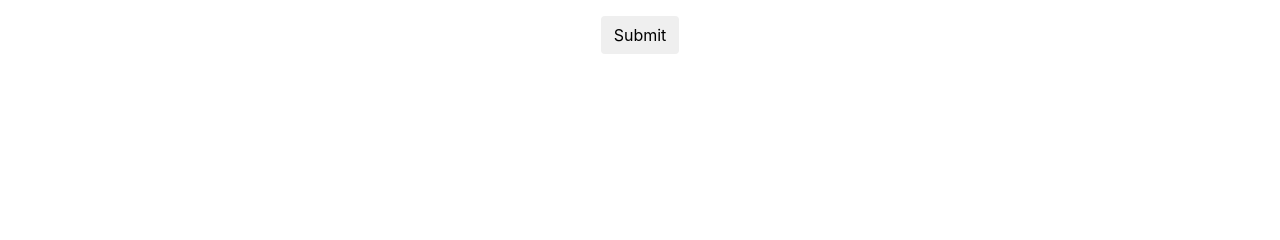
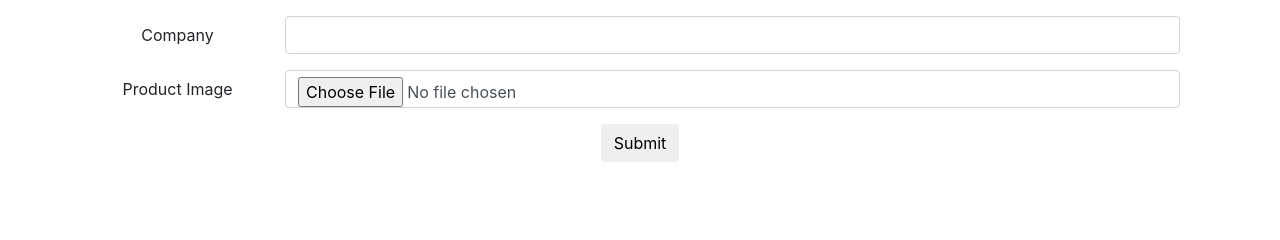
Before and after one commit to sanmedina/flask-2, a Flask app: page /product-create in a window 1280 px wide. Shown: the part 332-572 px from the top of the page. Run offline with Flask 2, Linux system fonts and the light colour scheme; data that the repository does not hold is empty; some libraries are stand-ins or nearby versions.

Commit message:
feature upload product image

```diff
--- a/my_app/__init__.py
+++ b/my_app/__init__.py
@@ -2,6 +2,7 @@ import datetime
 import json
 from os.path import abspath
 from os.path import dirname
+from os.path import realpath
 
 import ccy
 from flask import Flask
@@ -17,6 +18,10 @@ from redis import Redis
 # from my_app.product.views import product_blueprint
 
 app = Flask(__name__)
+
+ALLOWED_EXTENSIONS = set(['txt', 'pdf', 'png', 'jpg', 'jpeg', 'gif'])
+app.config['UPLOAD_FOLDER'] = realpath('.') + '/my_app/static/uploads'
+
 app.config['SQLALCHEMY_DATABASE_URI'] = 'sqlite:////tmp/test.db'
 app.secret_key = 'some_random_key'
 db = SQLAlchemy(app)
--- a/my_app/catalog/models.py
+++ b/my_app/catalog/models.py
@@ -13,6 +13,7 @@ from sqlalchemy import String
 from sqlalchemy.orm import backref
 from sqlalchemy.orm import relationship
 from wtforms import DecimalField
+from wtforms import FileField
 from wtforms import SelectField
 from wtforms import TextField
 from wtforms.validators import InputRequired
@@ -45,11 +46,13 @@ class Product(db.Model):
                             backref=backref('products',
                                             lazy='dynamic'))
     company = Column(String(100))
+    image_path = Column(String(255))
 
-    def __init__(self, name, price, category):
+    def __init__(self, name, price, category, image_path):
         self.name = name
         self.price = price
         self.category = category
+        self.image_path = image_path
 
     def __repr__(self):
         return '<Product {}>'.format(self.pk)
@@ -80,8 +83,8 @@ class CategoryField(SelectField):
         for v, _ in [(c.id, c.name) for c in Category.query.all()]:
             if self.data == v:
                 break
-            else:
-                raise ValueError(self.gettext('Not a valid choice'))
+        else:
+            raise ValueError(self.gettext('Not a valid choice'))
 
 
 class ProductForm(NameForm):
@@ -91,6 +94,7 @@ class ProductForm(NameForm):
                              coerce=int,
                              validators=[InputRequired()])
     company = TextField('Company', validators=[Optional()])
+    image = FileField('Product Image')
 
 
 class CategoryForm(NameForm):
--- a/my_app/catalog/views.py
+++ b/my_app/catalog/views.py
@@ -1,3 +1,4 @@
+import os
 from decimal import Decimal
 from functools import wraps
 
@@ -8,7 +9,9 @@ from flask import redirect
 from flask import render_template
 from flask import request
 from flask import url_for
+from werkzeug.utils import secure_filename
 
+from my_app import ALLOWED_EXTENSIONS
 from my_app import app
 from my_app import db
 from my_app import redis
@@ -38,6 +41,11 @@ def template_or_json(template=None):
                 return render_template(template, **ctx)
         return decorated_fn
     return decorated
+
+
+def allowed_file(filename):
+    return '.' in filename \
+        and filename.lower().rsplit('.', 1)[1] in ALLOWED_EXTENSIONS
 
 
 @catalog.route('/')
@@ -110,7 +118,12 @@ def create_product():
         category = Category.query.get_or_404(
             form.category.data
         )
-        product = Product(name, price, category)
+        image = request.files['image']
+        filename = ''
+        if image and allowed_file(image.filename):
+            filename = secure_filename(image.filename)
+            image.save(os.path.join(app.config['UPLOAD_FOLDER'], filename))
+        product = Product(name, price, category, filename)
         db.session.add(product)
         db.session.commit()
         flash('The product {} has been created'.format(name), 'success')
--- a/my_app/templates/product-create.html
+++ b/my_app/templates/product-create.html
@@ -2,7 +2,7 @@
 
 {% block container %}
     <div class="top-pad">
-        <form action="{{ url_for('catalog.create_product') }}" method="post" role="form">
+        <form action="{{ url_for('catalog.create_product') }}" method="post" role="form"n enctype="multipart/form-data">
             <div class="form-group row">
                 {{ form.name.label(class="col-sm-2 col-form-label") }}
                 <div class="col-sm-10">
@@ -21,6 +21,18 @@
                     {{ form.category(class="form-control") }}
                 </div>
             </div>
+            <div class="form-group row">
+                {{ form.company.label(class="col-sm-2 col-form-label") }}
+                <div class="col-sm-10">
+                    {{ form.company(class="form-control") }}
+                </div>
+            </div>
+            <div class="form-group row">
+                {{ form.image.label(class="col-sm-2 col-form-label") }}
+                <div class="col-sm-10">
+                    {{ form.image(class="form-control") }}
+                </div>
+            </div>
             <input type="submit" value="Submit" class="btn btn-default">
         </form>
     </div>
--- a/my_app/templates/product.html
+++ b/my_app/templates/product.html
@@ -5,5 +5,6 @@
         <h1>{{ product.name }} <small>{{ product.category.name }}</small> </h1>
         <h4>{{ product.company }}</h4>
         <h3>{{ product.price }}</h3>
+        <img src="{{ url_for('static', filename='uploads/' + product.image_path) }}" alt="Image">
     </div>
 {% endblock %}
```
Also changed, not shown: migrations/versions/62499fa5bf2e_.py (renamed from migrations/versions/9299c9232ec2_.py, +5 -5 lines).
